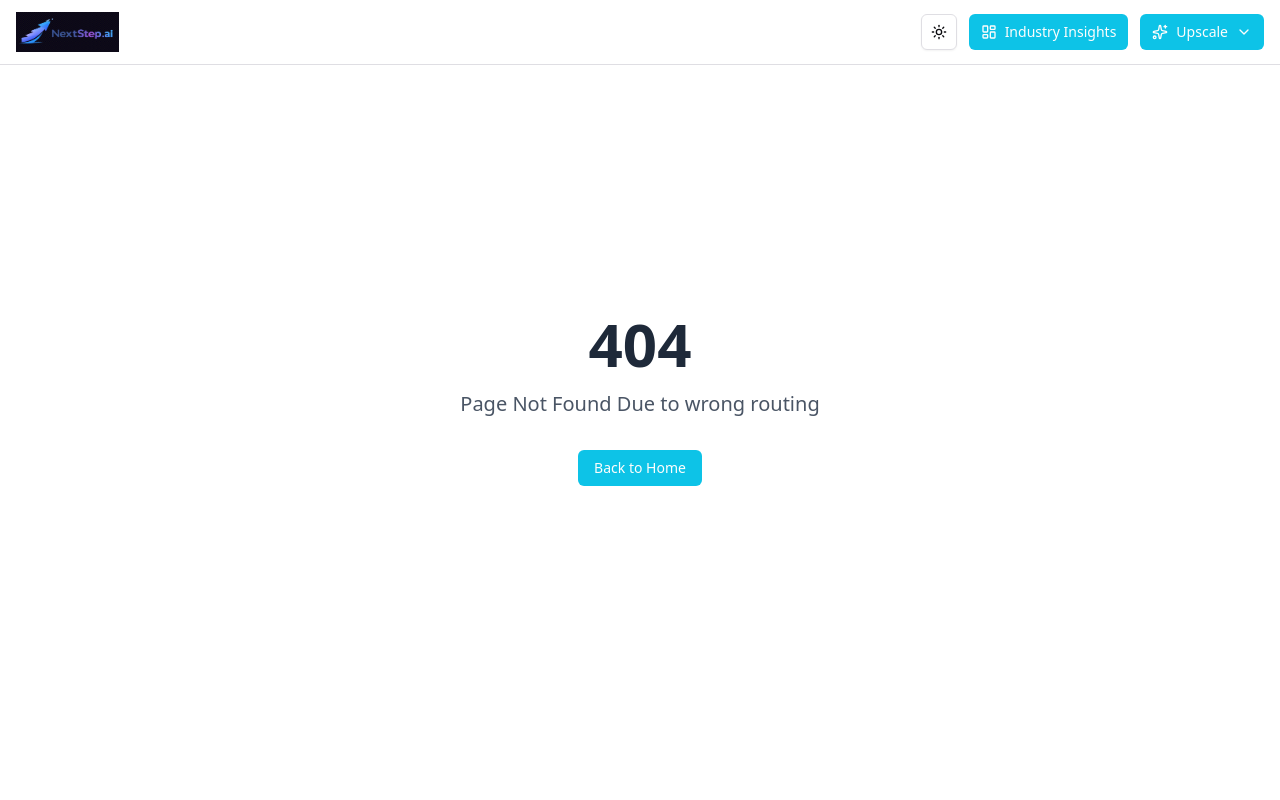
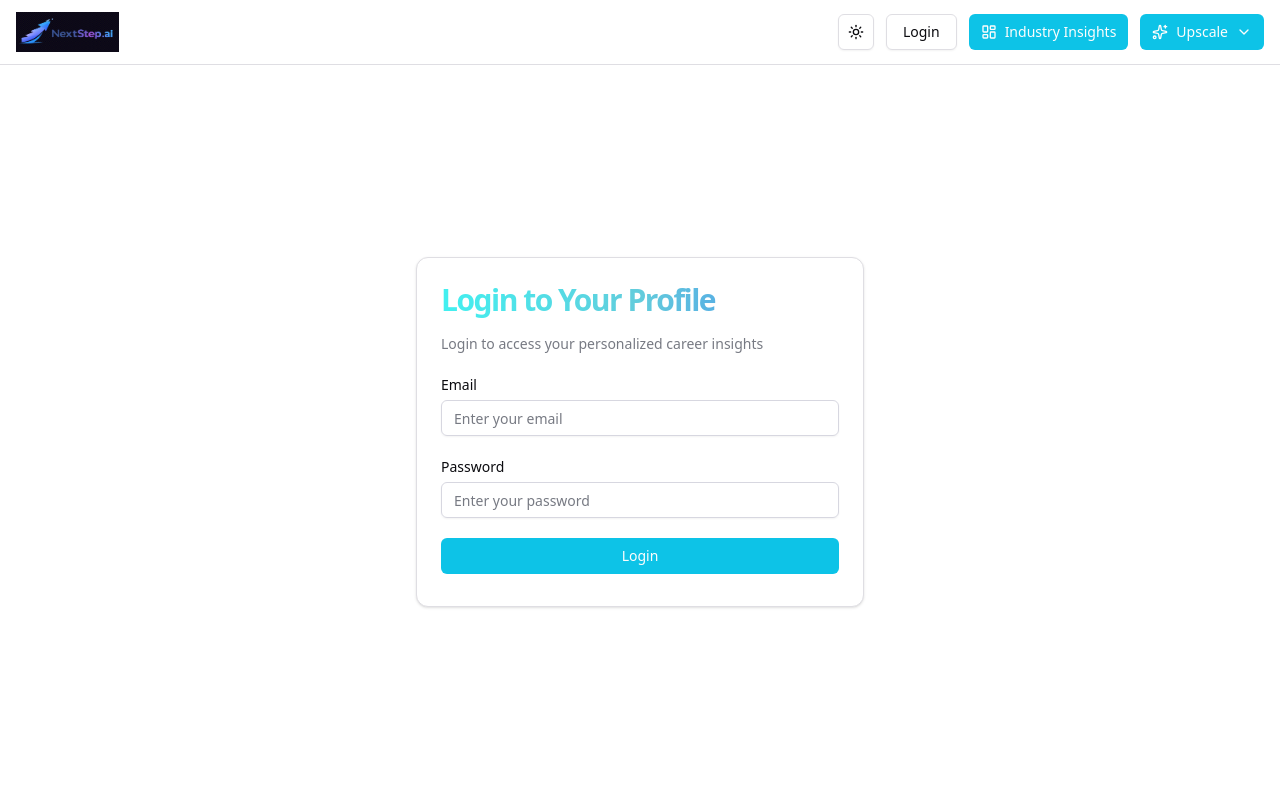
Before and after one commit to sachingautam007/career-builder, a Next.js app: page /login in a window 1280 px wide. Before the commit this address had no page. Shown: the top 800 px of the page. Built offline with nearby package versions, Linux system fonts and the light colour scheme.

Commit message:
added Login Page

```diff
--- a/app/(main)/industry-insights/_components/industry-form.jsx
+++ b/app/(main)/industry-insights/_components/industry-form.jsx
@@ -3,7 +3,7 @@
 import { useForm } from "react-hook-form";
 import { zodResolver } from "@hookform/resolvers/zod";
 import { IndustryInsightsSchema } from "@/lib2/schema";
-import { useState } from "react";
+import { useEffect, useState } from "react";
 import { useRouter } from "next/navigation";
 import { Card, CardContent, CardDescription, CardHeader, CardTitle } from "@/components/ui/card";
 import { Select, SelectContent, SelectTrigger, SelectValue, SelectItem } from "@/components/ui/select";
@@ -11,16 +11,45 @@ import { Label } from "@/components/ui/label";
 import { Input } from "@/components/ui/input";
 import { Textarea } from "@/components/ui/textarea";
 import { Button } from "@/components/ui/button";
+import { toast } from "sonner";
 
 const IndustryInsightsform = ({ industries }) => {
 
   const [selectedIndustry, setSelectedIndustry] = useState(null);
-  const router = useRouter();
+  // const router = useRouter();
+  // const {
+  //   loading :updateLoading,
+  //   fn: updateProfile,
+  //   data: updateData,
+  // } = useFetch(updateUser);
+
   const { register, handleSubmit, formState: { errors }, setValue, watch, } = useForm({
 
     resolver: zodResolver(IndustryInsightsSchema),
   });
-  const onsubmit = async (value) => {};
+  const onsubmit = async (value) => {
+    // try{
+    //   const formattedIndustry = `${value.industry} - ${value.subIndustry.toLowerCase().replace(/\s+/g, "-")}`;
+    //   await updateProfile({
+    //     ...value,
+    //     industry: formattedIndustry,
+    //     experience: value.experience,
+    //     skills: value.skills,
+    //     bio: value.bio,
+    //   });
+    // }
+    // catch(error){
+    //   console.error("Error updating profile:", error);
+  };
+
+  // useEffect(() => {
+  //   if(updateResult?.success && !updateLoading){
+  //    toast.success("Profile updated successfully");
+  //    router.push("/dashboard");
+  //    router.refresh();
+  //   }
+  // }, [updateResult, updateLoading]);
+
 // const watchedIndustry = watch("industry");
   return <div className="flex items-center justify-center bg-background">
     <Card className="w-full max-w-lg mt-10 mx-20 p-6 shadow-lg">
@@ -115,6 +144,7 @@ const IndustryInsightsform = ({ industries }) => {
           </div>
 
            <Button type="submit" className="w-full">
+            {/* {updateLoading && <Loader2 className="animate-spin mr-2 h-4 w-4"/>} */}
             Complete Registration
            </Button>
         </form>
@@ -122,4 +152,5 @@ const IndustryInsightsform = ({ industries }) => {
     </Card>
   </div>;
 };
+
 export default IndustryInsightsform;
--- a/app/layout.js
+++ b/app/layout.js
@@ -61,6 +61,11 @@ export default function RootLayout({ children }) {
                 {/* <Signin> */}
 
               <ModeToggle />
+              <Link href={"/login"} >
+                <Button variant="outline" className=" hover:bg-purple-600">
+                  Login
+                </Button>
+              </Link>
                 <Link href={"/industry-insights"}>
                 <Button>
                   <LayoutDashboard className="h-4 w-4"/>
--- /dev/null
+++ b/app/login/login.jsx
@@ -0,0 +1,57 @@
+"use client";
+import React from "react";
+import { Button } from "@/components/ui/button";
+import {
+  Card, CardContent,
+  CardDescription,
+  CardFooter,
+  CardHeader,
+  CardTitle
+} from "@/components/ui/card";
+import { Input } from "@/components/ui/input";
+import { Label } from "@/components/ui/label";
+const Login = () => {
+  const handleSubmit = e => {
+    e.preventDefault();
+    const formData = new FormData(e.currentTarget);
+    console.log({
+      email: formData.get("email"),
+      password: formData.get("password"),
+    });
+  };
+
+  return (
+
+
+    <Card>
+      <CardHeader>
+        <CardTitle className="text-3xl font-bold gradient-title">Login to Your Profile</CardTitle>
+        <CardDescription>Login to access your personalized career insights</CardDescription>
+      </CardHeader>
+
+
+      <form className="space-y-5 mb-2" onSubmit={handleSubmit}>
+        <CardContent>
+          <div className="flex flex-col gap-6">
+            <div className="grid gap-2">
+              <Label htmlFor="email">Email</Label>
+              <Input id="email" name="email" type="email" placeholder="Enter your email" required />
+            </div>
+
+            <div className="grid gap-2">
+              <Label htmlFor="password">Password</Label>
+              <Input id="password" name="password" type="password" placeholder="Enter your password" required />
+            </div>
+          </div>
+
+          <Button type="submit" className="w-full mt-5">
+            Login
+          </Button>
+        </CardContent>
+
+      </form>
+    </Card>
+
+  );
+};
+export default Login;
--- /dev/null
+++ b/app/login/page.jsx
@@ -0,0 +1,11 @@
+import Login from "./login";
+
+export default function LoginPage() {
+  return (
+    <div className="container mx-auto mt-24 mb-20 flex items-center justify-center min-h-[calc(100vh-8rem)]">
+      <div className="w-full max-w-md">
+        <Login />
+      </div>
+    </div>
+  );
+}
--- a/components/login.jsx
+++ /dev/null
@@ -1,105 +0,0 @@
-import React, { useState } from "react";
-import { assets } from "./assets/assets";
-
-const Login = () => {
-  const [state, setState] = useState("Sign Up");
-
-  return (
-    <div
-      className="h-full w-full flex flex-col items-center justify-center
-     min-h-screen px-6 sm:px-0 text-white
-      bg-amber-1000 relative"
-    >
-      <img
-        src={logo.png}
-        alt="logo.png"
-        className="absolute left-5 sm:left-20 top-5 w-28 sm:w-32 cursor-pointer"
-      />
-
-      <div className="bg-slate-900 p-10 rounded-lg shadow-lg w-full sm:w-96 text-indigo-300 text-sm">
-        <h2 className="text-3xl font-semibold text-white text-center mb-3">
-          {state === "Sign Up" ? "Create Account" : "Login"}
-        </h2>
-
-        <p className="text-center text-sm mb-6">
-          {state === "Sign Up"
-            ? "Create your account"
-            : "Login to your account!"}
-        </p>
-
-        <form>
-          {state === "Sign Up" && (
-            <div
-              className="  mb-4 flex items-center gap-3 w-full px-10
-          py-2.5 rounded-full bg-[#333A5C]"
-            >
-              <img src={assets.person_icon} alt="" />
-              <input
-                className="bg-transparent outline-none"
-                type="text"
-                placeholder="Full Name"
-                required
-              />
-            </div>
-          )}
-
-          <div
-            className="mb-4 flex items-center gap-3 w-full px-5
-          py-2.5 rounded-full bg-[#333A5C]"
-          >
-            <img src={assets.mail_icon} alt="" />
-            <input
-              className="bg-transparent outline-none"
-              type="email"
-              placeholder="Email Id"
-              required
-            />
-          </div>
-
-          <div
-            className="mb-4 flex items-center gap-3 w-full
-          px-5 py-2.5 rounded-full bg-[#333A5C]"
-          >
-            <img src={assets.lock_icon} alt="" />
-            <input
-              className="bg-transparent outline-none"
-              type="password"
-              placeholder="Password"
-              required
-            />
-          </div>
-
-          <p className="mr-20 mb-4 text-indigo-500 cursor-pointer">
-            Forgot Password?
-          </p>
-          <button
-            className="w-full py-2.5 rounded-full
-          bg-gradient-to-r from-indigo-500 to-indigo-900
-          text-white font-medium"
-          >
-            {state}
-          </button>
-        </form>
-        {state === "Sign Up" ? (
-          <p className="text-gray-400 text-center text-xs mt-4">
-            {" "}
-            Already have an account{" "}
-            <span onClick={() => setState("Login")} className="text-blue-400 cursor-pointer underline">
-              Login here
-            </span>
-          </p>
-        ) : (
-          <p className="text-gray-400 text-center text-xs mt-4">
-            {" "}
-            Don't have an account{" "}
-            <span onClick={() => setState("Sign Up")} className="text-blue-400 cursor-pointer underline">
-              Sign Up
-            </span>
-          </p>
-        )}
-      </div>
-    </div>
-  );
-};
-
-export default Login;
--- a/package.json
+++ b/package.json
@@ -39,6 +39,7 @@
     "babel-plugin-react-compiler": "1.0.0",
     "eslint": "^9",
     "eslint-config-next": "16.0.7",
+    "inngest": "^3.49.3",
     "tailwindcss": "^4",
     "tw-animate-css": "^1.4.0"
   }
```
Also changed, not shown: hooks/use-fetch.js (added, +28 -0 lines), 1 other file (tests, documents, lock files or other folders).
